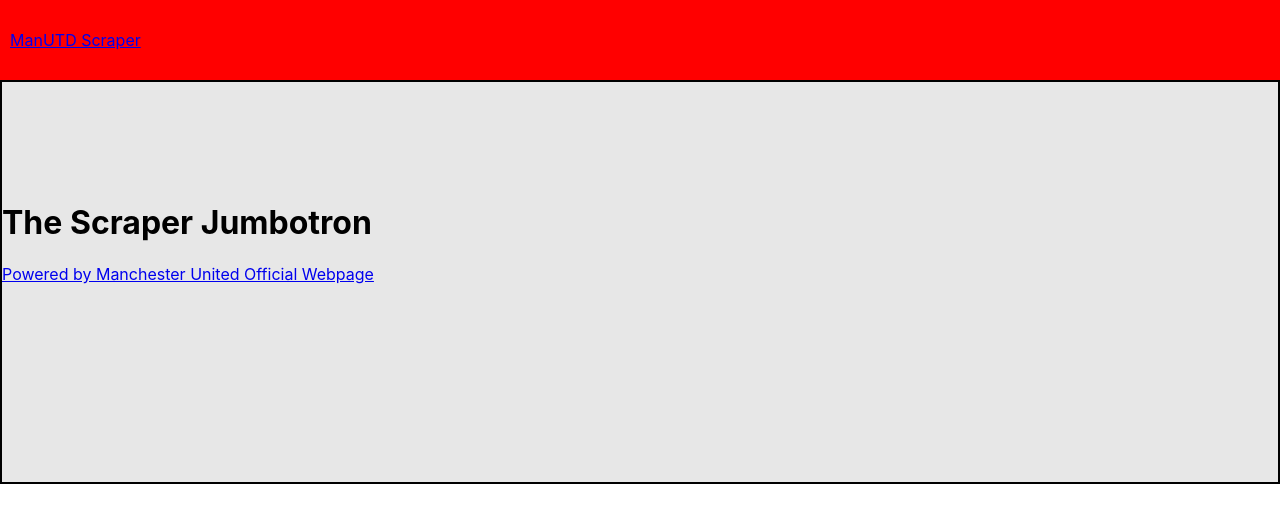
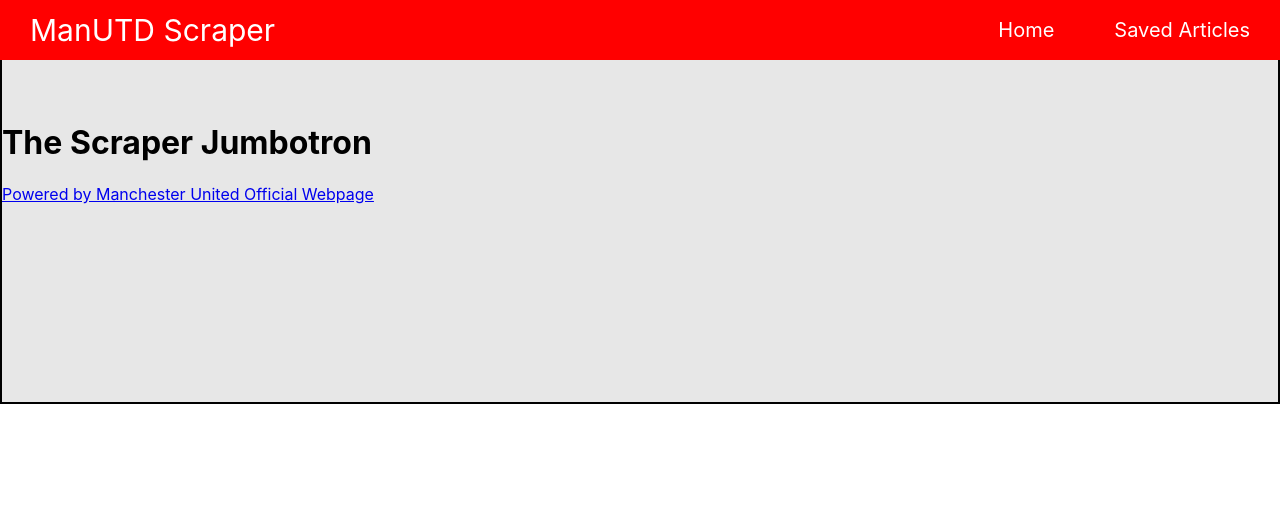
Before and after one commit to jk27924/mongo-scraper, a React (Create React App) app in the folder client/: page / in a window 1280 px wide. Shown: the top 522 px of the page. Built offline with nearby package versions, Linux system fonts and the light colour scheme.

Commit message:
added navbar items that are Home and Saved Articles, and styled.

```diff
--- a/client/src/App.js
+++ b/client/src/App.js
@@ -1,30 +1,13 @@
 import React from 'react';
 import logo from './logo.svg';
 import './App.css';
-import Nav from "./components/Nav";
+import Navbar from "./components/Nav";
 import Jumbotron from "./components/Jumbotron"
 
 function App() {
   return (
-    // <div className="App">
-    //   <header className="App-header">
-    //     <img src={logo} className="App-logo" alt="logo" />
-    //     <p>
-    //       Edit <code>src/App.js</code> and save to reload.
-    //     </p>
-    //     <a
-    //       className="App-link"
-    //       href="https://reactjs.org"
-    //       target="_blank"
-    //       rel="noopener noreferrer"
-    //     >
-    //       Learn React
-    //     </a>
-    //   </header>
-    // </div>
-
     <div>
-        <Nav />
+        <Navbar />
         <Jumbotron />
         {/* <Jumbotron />
         <Container>
--- a/client/src/components/Nav/index.js
+++ b/client/src/components/Nav/index.js
@@ -1,14 +1,30 @@
 import React from "react";
 import "./style.css";
 
-function Nav() {
-  return (
-    <nav className="navbar navbar-dark bg-dark">
-      <a className="navbar-brand" href="/">
-        ManUTD Scraper
-      </a>
+// function Nav() {
+//   return (
+//     <nav className="navbar navbar-dark bg-dark">
+//       <a className="navbar-brand" href="/">
+//         ManUTD Scraper
+//       </a>
+//     </nav>
+//   );
+// }
+
+const Navbar = props => (
+  <header className="navbar">
+    <nav className="navbar__navigation">
+      <div></div>
+      <div className="navbar__logo"><a href="/">ManUTD Scraper</a></div>
+      <div className="spacer"></div>
+      <div className="navbar__navigation-items">
+        <ul>
+          <li><a href="/">Home</a></li>
+          <li><a href="/">Saved Articles</a></li>
+        </ul>
+      </div>
     </nav>
-  );
-}
+  </header>
+);
 
-export default Nav;
+export default Navbar;
--- a/client/src/components/Nav/style.css
+++ b/client/src/components/Nav/style.css
@@ -1,5 +1,48 @@
-nav.navbar {
-  padding: 30px 10px;
+.navbar {
+  width: 100%;
+  height: 60px;
+  top: 0;
+  left: 0;
+  position: fixed;
+  /* padding: 0 30px; */
   background: red;
   color: white;
 }
+
+.navbar__logo a {
+  color: white;
+  text-decoration: none;
+  font-size: 30px;
+  padding: 0 30px;
+}
+
+.spacer {
+  flex: 1; /* This will take all available space */
+}
+
+.navbar__navigation {
+  display: flex;
+  align-items: center;
+  height: 100%
+}
+.navbar__navigation-items ul {
+  list-style: none;
+  margin: 0;
+  padding: 0;
+  display: flex;
+}
+
+.navbar__navigation-items li {
+  padding: 0 30px;
+}
+
+.navbar__navigation-items a {
+  color: white;
+  text-decoration: none;
+  font-size: 20px;
+}
+
+.navbar__navigation-items a:hover,
+.navbar__navigation-items a:active {
+  color: gold;
+}
```
